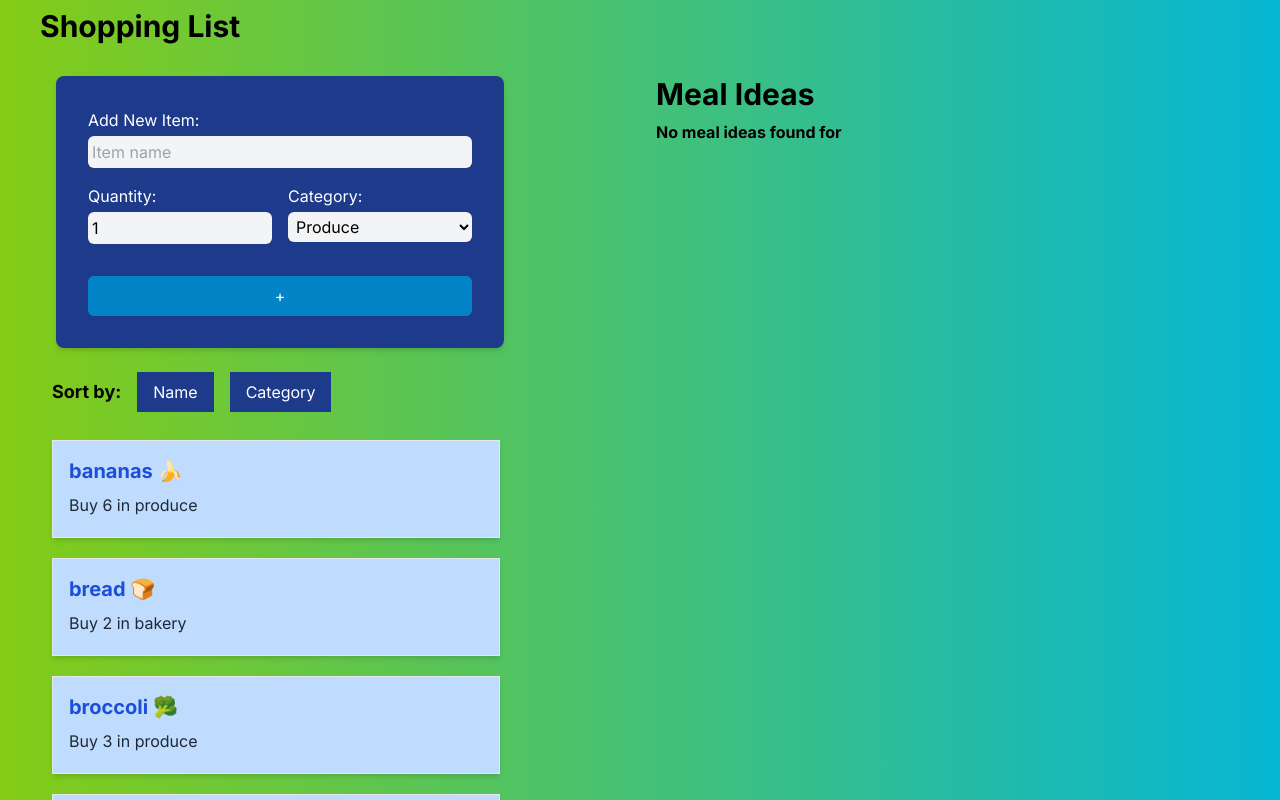
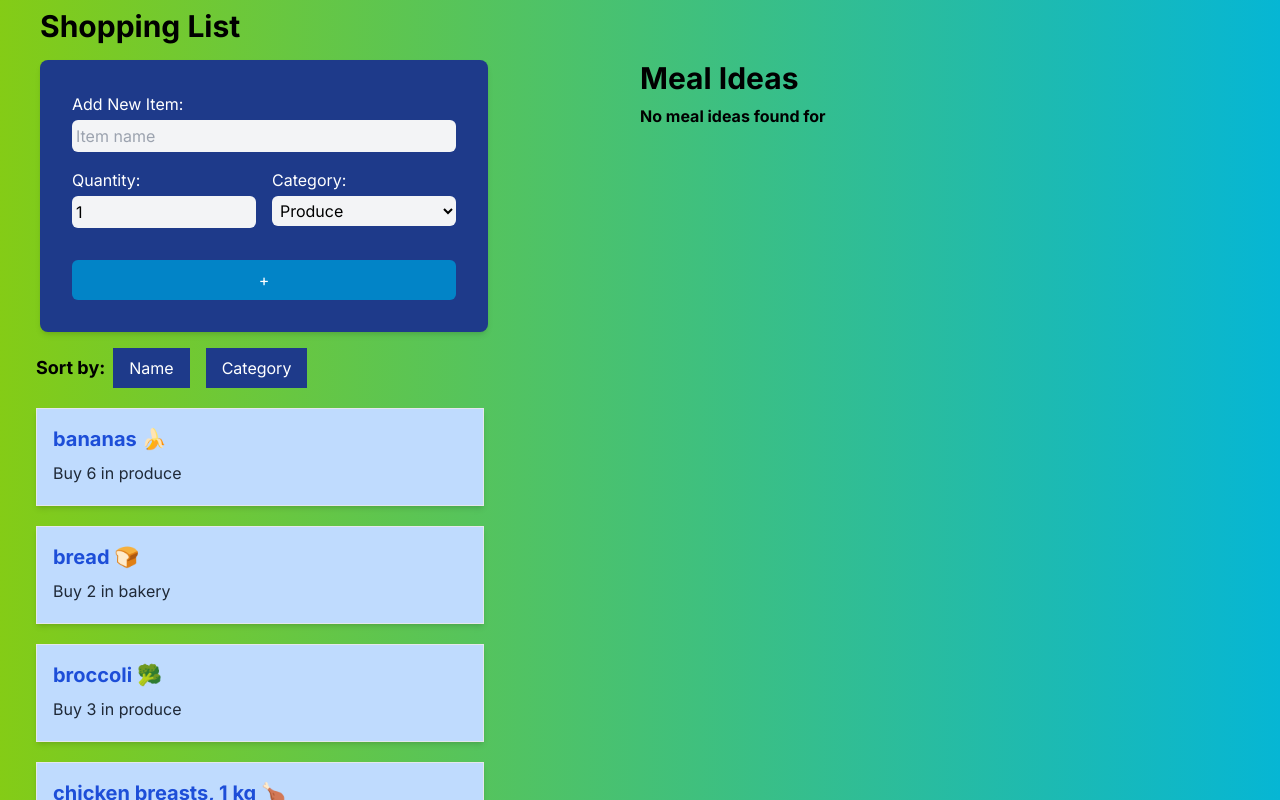
Before and after one commit to mosmee21/cprg306-assignments, a Next.js app: page /week7 in a window 1280 px wide. Shown: the top 800 px of the page. Built offline with nearby package versions, Linux system fonts and the light colour scheme.

Commit message:
edited pages

```diff
--- a/app/week7/item-list.js
+++ b/app/week7/item-list.js
@@ -22,13 +22,13 @@ function ItemList({ items, onItemSelect }) {
         <span className="mr-2 text-lg text-black font-bold">Sort by:</span>
         <button
           onClick={() => setSortBy('name')}
-          className={`${sortBy === 'name' ? 'active-class' : ''} m-2 bg-blue-900 text-white px-4 py-2 mr-2 `}
+          className={`${sortBy === 'name' ? 'active-class' : ''} bg-blue-900 text-white px-4 py-2 mr-2 `}
         >
           Name
         </button>
         <button
           onClick={() => setSortBy('category')}
-          className={`${sortBy === 'category' ? 'active-class' : ''} m-2 bg-blue-900 text-white px-4 py-2 ml-2`}
+          className={`${sortBy === 'category' ? 'active-class' : ''} bg-blue-900 text-white px-4 py-2 ml-2`}
         >
           Category
         </button>
--- a/app/week7/meal-ideas.js
+++ b/app/week7/meal-ideas.js
@@ -16,7 +16,7 @@ function MealIdeas({ ingredient }) {
     }, [ingredient]);
 
     return (
-        <div className="max-w-sm ml-0">
+        <div className="max-w-sm px-0">
             <h2 className='text-3xl font-bold text-black'>Meal Ideas</h2>
             {meals.length === 0 ? (
                 <p className='pt-2 font-bold text-black'>No meal ideas found for {ingredient}</p>
--- a/app/week7/page.js
+++ b/app/week7/page.js
@@ -20,16 +20,16 @@ function Page() {
   };
 
   return (
-    <div className="min-h-screen bg-gradient-to-r from-lime-500 to-cyan-500 py-2">
+    <div className=" bg-gradient-to-r from-lime-500 to-cyan-500 py-2">
       <h1 className="text-3xl font-bold ml-10 mb-4 text-black ">Shopping List</h1>
-      <div className="flex">
-        <div className="w-1/2 p-4">
+      <div className="flex ">
+        <div className="w-1/2 ">
           <NewItem onAddItem={handleAddItem} />
           <ItemList items={items} onItemSelect={handleItemSelect} />
         </div>
 
 
-        <div className="w-1/2 p-4">
+        <div className="w-1/2">
           <MealIdeas ingredient={selectedItemName} />
         </div>
       </div>
```
